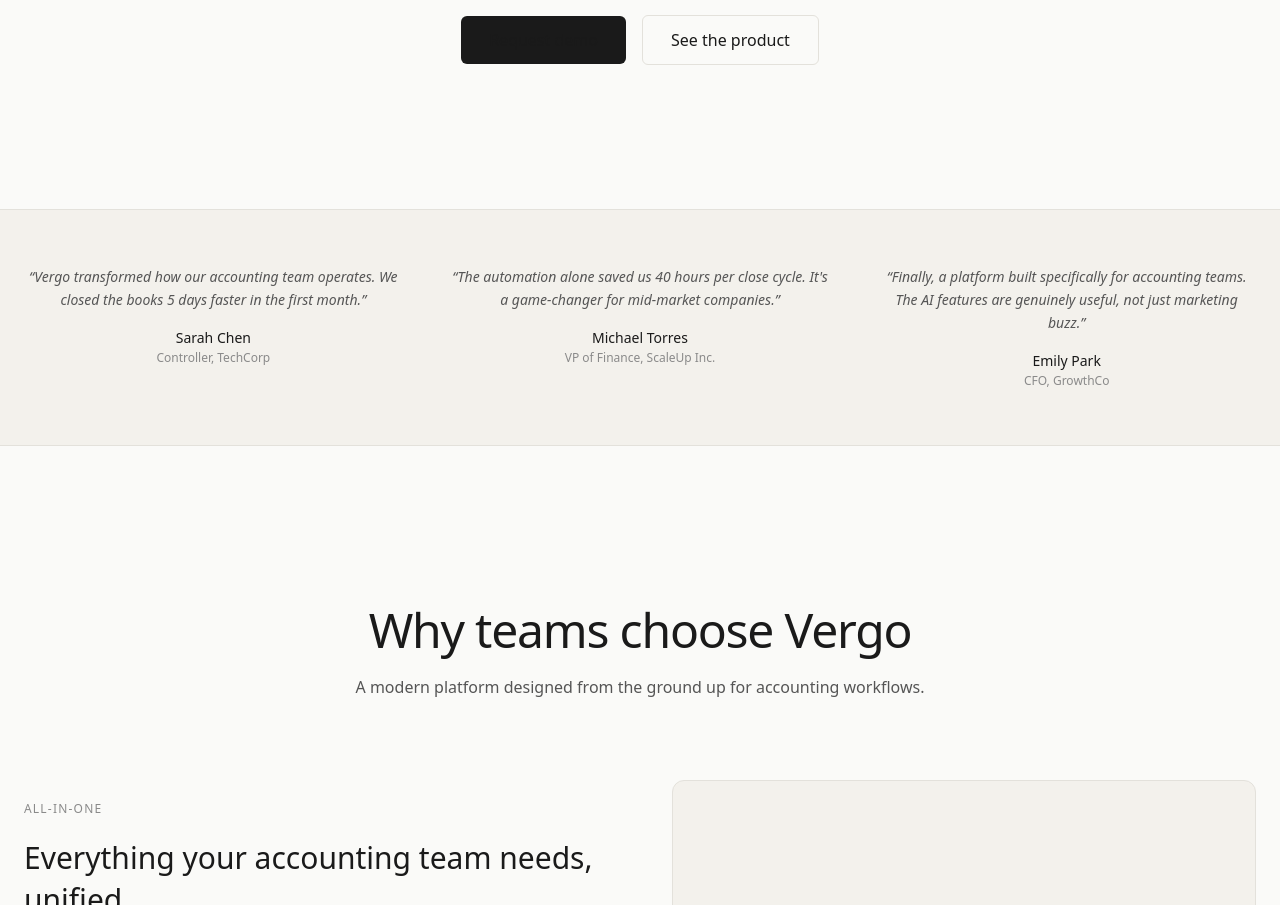
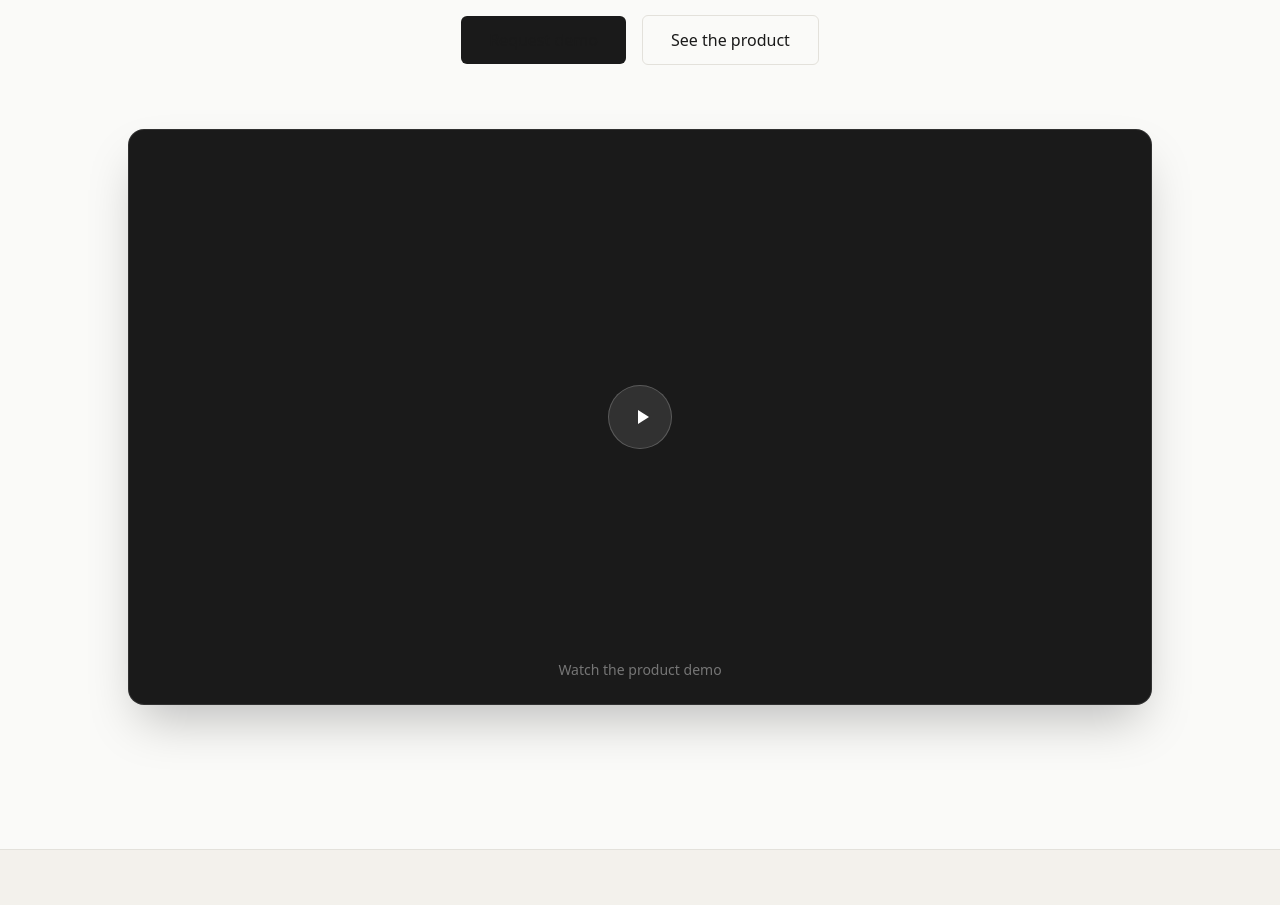
Before and after one commit to rich682/website, a Next.js app: page / in a window 1280 px wide. Shown: the part 480-1385 px from the top of the page. Built offline with nearby package versions, Linux system fonts and the light colour scheme.

Commit message:
Add video demo placeholder to homepage hero
Dark rounded container with play button and "Watch the product demo"
text, placed below hero CTA buttons in 16:9 aspect ratio.

https://claude.ai/code/session_015e9jKagHSQ3KoKLq7AFy7t

```diff
--- a/src/app/page.tsx
+++ b/src/app/page.tsx
@@ -107,6 +107,18 @@ export default function HomePage() {
               See the product
             </Link>
           </div>
+
+          {/* Video Demo Placeholder */}
+          <div className="mt-16 max-w-5xl mx-auto">
+            <div className="relative aspect-video rounded-2xl bg-[#1a1a1a] border border-white/10 shadow-2xl overflow-hidden flex items-center justify-center cursor-pointer group">
+              <div className="w-16 h-16 rounded-full bg-white/10 border border-white/20 flex items-center justify-center group-hover:bg-white/20 transition-all duration-300">
+                <svg className="w-6 h-6 text-white ml-1" fill="currentColor" viewBox="0 0 24 24">
+                  <path d="M8 5v14l11-7z" />
+                </svg>
+              </div>
+              <p className="absolute bottom-6 text-sm text-white/40">Watch the product demo</p>
+            </div>
+          </div>
         </div>
       </section>
 
```
